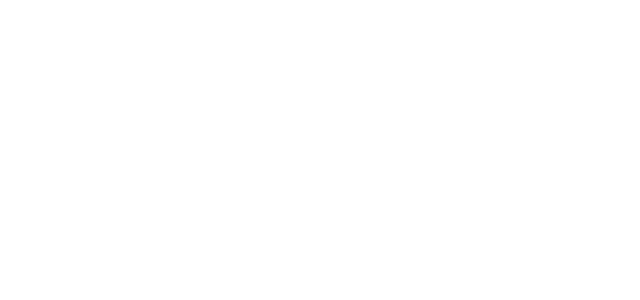
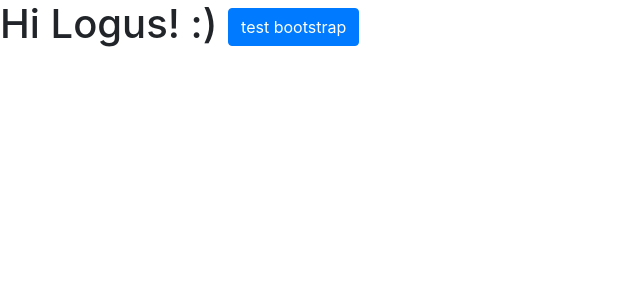
Before and after one commit to jonasdsg/logus-agenda-consultorio, an Angular app in the folder consultorio-front/: page / in a window 1280 px wide. Shown: the top 300 px of the page, without its empty margins (0-640 px from the left). Built offline with nearby package versions, Linux system fonts and the light colour scheme.

Commit message:
adição do bootstrap

```diff
--- a/consultorio-front/angular.json
+++ b/consultorio-front/angular.json
@@ -24,7 +24,8 @@
               "src/assets"
             ],
             "styles": [
-              "src/styles.css"
+              "src/styles.css",
+              "./node_modules/bootstrap/dist/css/bootstrap.css"
             ],
             "scripts": []
           },
--- a/consultorio-front/package.json
+++ b/consultorio-front/package.json
@@ -19,6 +19,7 @@
     "@angular/platform-browser": "~10.2.4",
     "@angular/platform-browser-dynamic": "~10.2.4",
     "@angular/router": "~10.2.4",
+    "bootstrap": "^4.6.0",
     "rxjs": "~6.6.0",
     "tslib": "^2.0.0",
     "zone.js": "~0.10.2"
--- a/consultorio-front/src/app/app.component.html
+++ b/consultorio-front/src/app/app.component.html
@@ -0,0 +1 @@
+<h1>Hi Logus! :) <span class="btn btn-primary">test bootstrap</span></h1>
```
Also changed, not shown: 1 other file (tests, documents, lock files or other folders).
